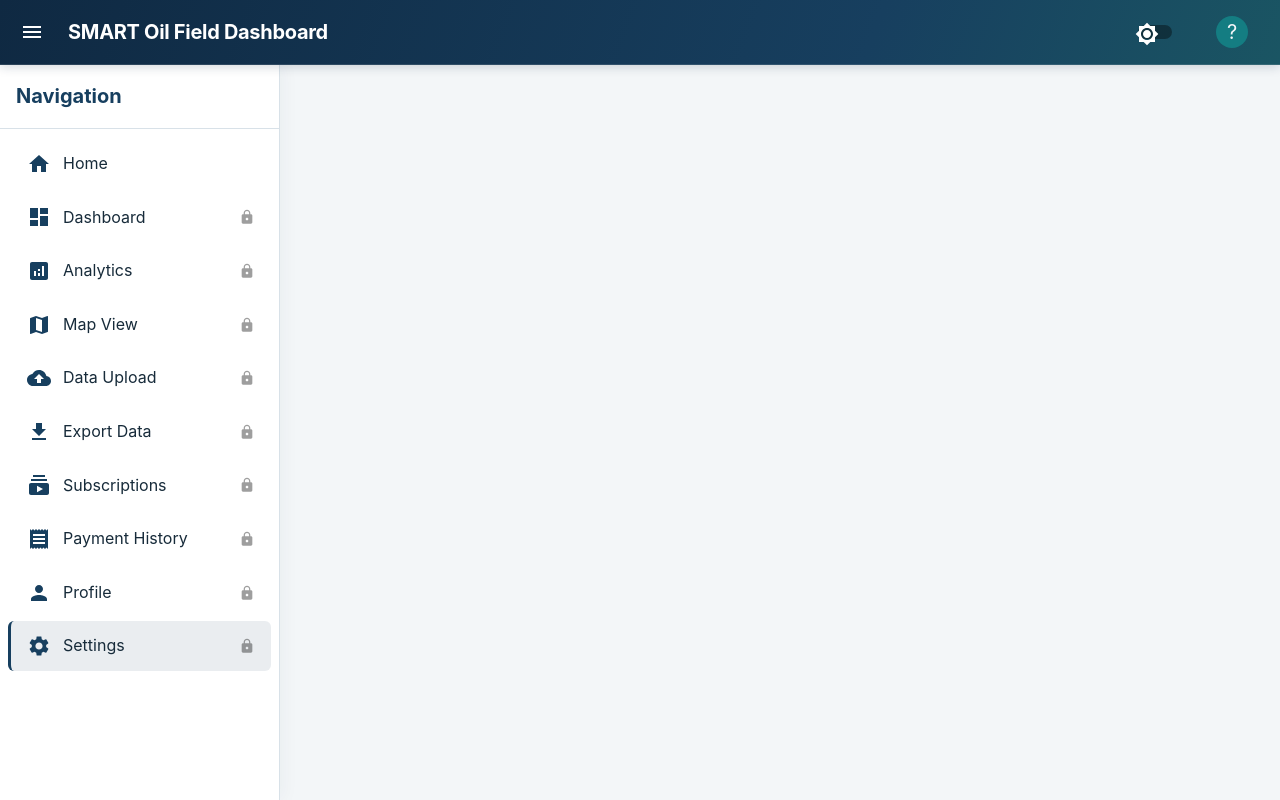
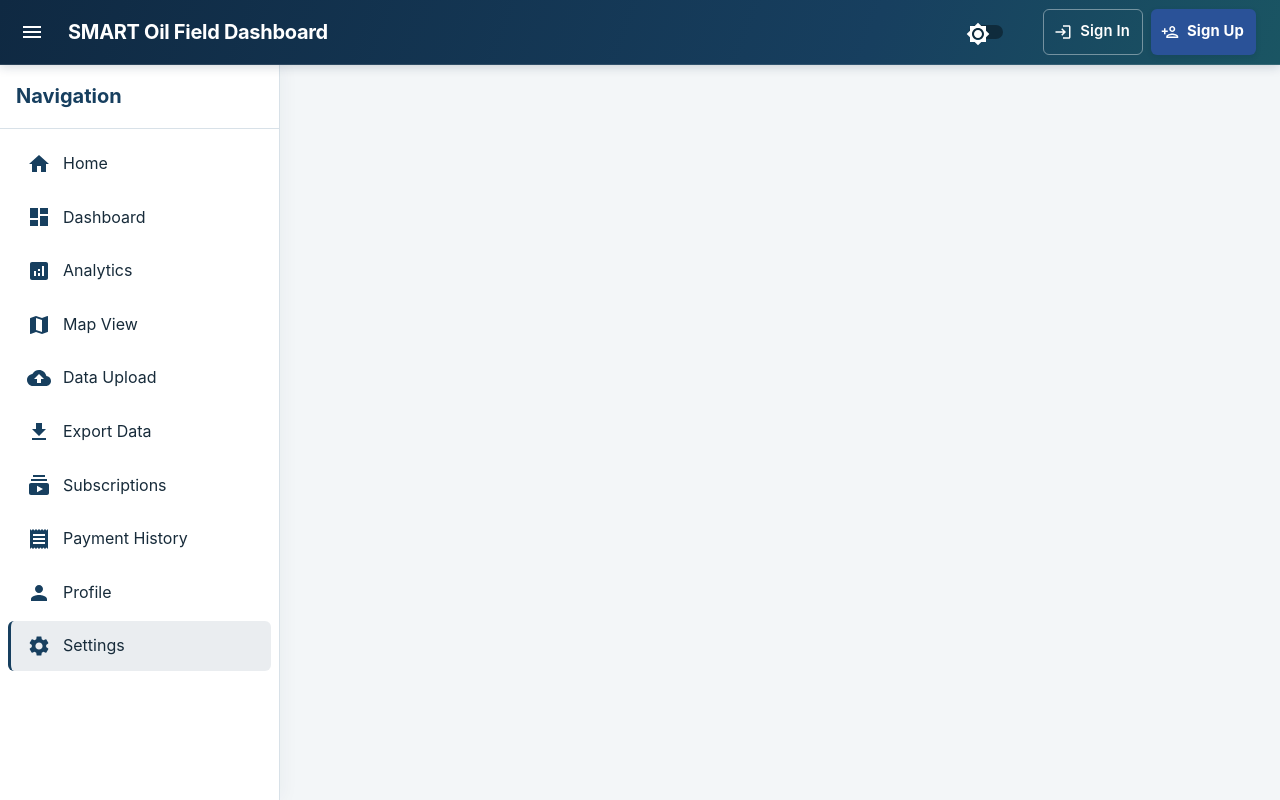
Before and after one commit to davelee001/SMART-Oil-Field, a React app in the folder src/frontend/: page /settings in a window 1280 px wide. Built offline with nearby package versions, Linux system fonts and the light colour scheme.

Commit message:
feat(ui): refine public website suite with top sign-in/up actions and clean navigation

```diff
--- a/src/frontend/src/components/layout/Navbar.tsx
+++ b/src/frontend/src/components/layout/Navbar.tsx
@@ -10,11 +10,15 @@ import {
     Box,
     Avatar,
     Tooltip,
+    Button,
+    Stack,
 } from '@mui/material';
 import {
     Menu as MenuIcon,
     Brightness4 as DarkModeIcon,
     Brightness7 as LightModeIcon,
+    Login as LoginIcon,
+    PersonAddOutlined as RegisterIcon,
 } from '@mui/icons-material';
 import { motion } from 'framer-motion';
 
@@ -83,13 +87,57 @@ const Navbar: React.FC<NavbarProps> = ({
                     label=""
                 />
 
-                <Tooltip title={user ? user.name || user.email : 'Sign in'}>
-                    <IconButton component={Link} to={user ? '/profile' : '/login'} sx={{ ml: 1 }}>
-                        <Avatar sx={{ width: 32, height: 32, bgcolor: 'secondary.main' }}>
-                            {user ? (user.name || user.email).charAt(0).toUpperCase() : '?'}
-                        </Avatar>
-                    </IconButton>
-                </Tooltip>
+                {user ? (
+                    <Tooltip title={user.name || user.email}>
+                        <IconButton component={Link} to="/profile" sx={{ ml: 1 }}>
+                            <Avatar sx={{ width: 34, height: 32, bgcolor: 'secondary.main', fontWeight: 700 }}>
+                                {(user.name || user.email).charAt(0).toUpperCase()}
+                            </Avatar>
+                        </IconButton>
+                    </Tooltip>
+                ) : (
+                    <Stack direction="row" spacing={1} sx={{ ml: 1.5 }}>
+                        <Button
+                            component={Link}
+                            to="/login"
+                            variant="outlined"
+                            size="small"
+                            startIcon={<LoginIcon />}
+                            sx={{
+                                color: '#ffffff',
+                                borderColor: 'rgba(255, 255, 255, 0.4)',
+                                textTransform: 'none',
+                                fontWeight: 600,
+                                px: 1.5,
+                                '&:hover': {
+                                    borderColor: '#ffffff',
+                                    backgroundColor: 'rgba(255, 255, 255, 0.1)',
+                                },
+                            }}
+                        >
+                            Sign In
+                        </Button>
+                        <Button
+                            component={Link}
+                            to="/login"
+                            variant="contained"
+                            size="small"
+                            startIcon={<RegisterIcon />}
+                            sx={{
+                                backgroundColor: '#2a5298',
+                                color: '#ffffff',
+                                textTransform: 'none',
+                                fontWeight: 700,
+                                px: 1.5,
+                                '&:hover': {
+                                    backgroundColor: '#1e3c72',
+                                },
+                            }}
+                        >
+                            Sign Up
+                        </Button>
+                    </Stack>
+                )}
             </Toolbar>
         </AppBar>
     );
--- a/src/frontend/src/components/layout/Sidebar.tsx
+++ b/src/frontend/src/components/layout/Sidebar.tsx
@@ -22,33 +22,28 @@ import {
     Person as PersonIcon,
     Subscriptions as SubscriptionsIcon,
     Receipt as ReceiptIcon,
-    Lock as LockIcon,
 } from '@mui/icons-material';
 import { motion } from 'framer-motion';
-import { getStoredUser } from '../../utils/auth';
 
 interface SidebarProps {
     open: boolean;
 }
 
-const PUBLIC_PATHS = ['/'];
-
 const menuItems = [
-    { text: 'Home', icon: <HomeIcon />, path: '/', isPublic: true },
-    { text: 'Dashboard', icon: <DashboardIcon />, path: '/dashboard', isPublic: false },
-    { text: 'Analytics', icon: <AnalyticsIcon />, path: '/analytics', isPublic: false },
-    { text: 'Map View', icon: <MapIcon />, path: '/map', isPublic: false },
-    { text: 'Data Upload', icon: <UploadIcon />, path: '/upload', isPublic: false },
-    { text: 'Export Data', icon: <DownloadIcon />, path: '/export', isPublic: false },
-    { text: 'Subscriptions', icon: <SubscriptionsIcon />, path: '/subscriptions', isPublic: false },
-    { text: 'Payment History', icon: <ReceiptIcon />, path: '/payment-history', isPublic: false },
-    { text: 'Profile', icon: <PersonIcon />, path: '/profile', isPublic: false },
-    { text: 'Settings', icon: <SettingsIcon />, path: '/settings', isPublic: false },
+    { text: 'Home', icon: <HomeIcon />, path: '/' },
+    { text: 'Dashboard', icon: <DashboardIcon />, path: '/dashboard' },
+    { text: 'Analytics', icon: <AnalyticsIcon />, path: '/analytics' },
+    { text: 'Map View', icon: <MapIcon />, path: '/map' },
+    { text: 'Data Upload', icon: <UploadIcon />, path: '/upload' },
+    { text: 'Export Data', icon: <DownloadIcon />, path: '/export' },
+    { text: 'Subscriptions', icon: <SubscriptionsIcon />, path: '/subscriptions' },
+    { text: 'Payment History', icon: <ReceiptIcon />, path: '/payment-history' },
+    { text: 'Profile', icon: <PersonIcon />, path: '/profile' },
+    { text: 'Settings', icon: <SettingsIcon />, path: '/settings' },
 ];
 
 const Sidebar: React.FC<SidebarProps> = ({ open }) => {
     const location = useLocation();
-    const user = getStoredUser();
 
     return (
         <Drawer
@@ -108,9 +103,6 @@ const Sidebar: React.FC<SidebarProps> = ({ open }) => {
                                     {item.icon}
                                 </ListItemIcon>
                                 <ListItemText primary={item.text} />
-                                {!item.isPublic && !user && (
-                                    <LockIcon sx={{ fontSize: 16, color: 'text.disabled', ml: 1 }} />
-                                )}
                             </ListItemButton>
                         </ListItem>
                     </motion.div>
```
Also changed, not shown: 1 other file (tests, documents, lock files or other folders).
